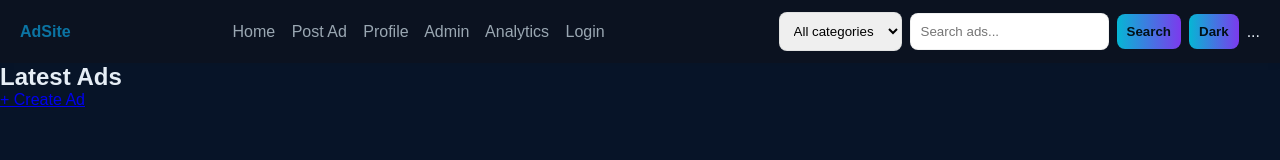
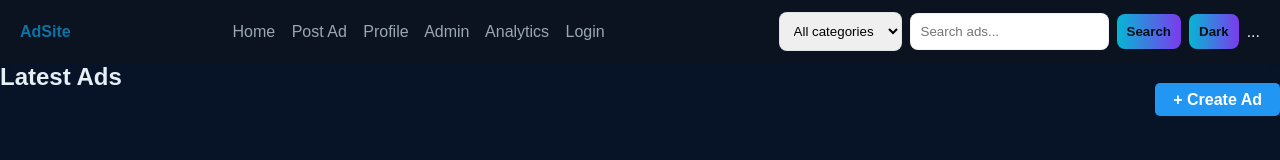
Before and after one commit to mutukuken19-ui/Project, a plain HTML site: page index.html in a window 1280 px wide. Drawn offline with Linux system fonts and the light colour scheme.

Commit message:
Enhance styles for login and ad creation
Added styles for login container and create ad button.

```diff
--- a/style.css
+++ b/style.css
@@ -48,3 +48,18 @@ button[type="submit"] {
   border-radius: 5px;
   cursor: pointer;
 }
+.create-ad-container {
+  text-align: right;
+  margin-bottom: 10px;
+}
+.create-ad-btn {
+  background-color: #2196f3;
+  color: #fff;
+  padding: 8px 18px;
+  text-decoration: none;
+  border-radius: 5px;
+  font-weight: bold;
+}
+.create-ad-btn:hover {
+  background-color: #1769aa;
+}
```
